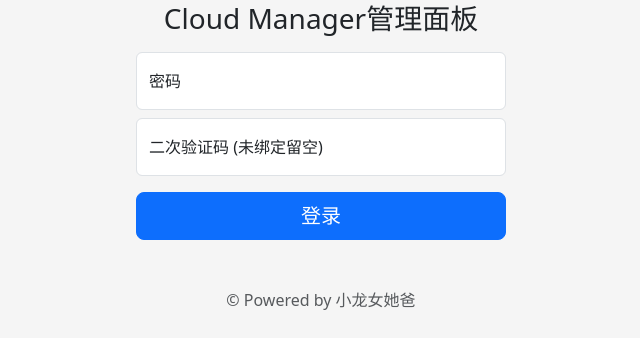
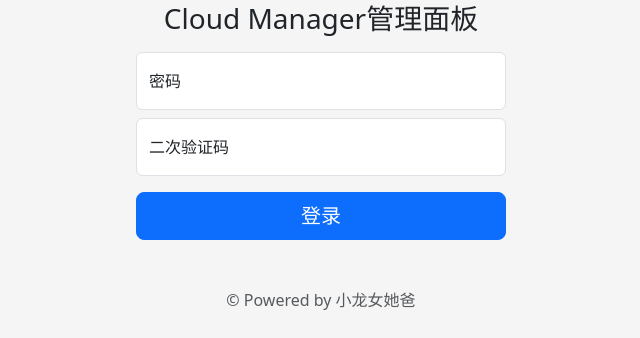
Before and after one commit to SIJULY/cloud_manager, a Flask app: page /login in a window 1280 px wide. Shown: the part 235-573 px from the top of the page, without its empty margins (319-959 px from the left). Run offline with Flask 3, Linux system fonts and the light colour scheme.

Commit message:
Update login.html

```diff
--- a/templates/login.html
+++ b/templates/login.html
@@ -23,7 +23,7 @@
 
             <div class="form-floating">
                 <input type="text" class="form-control" id="mfaCode" name="mfa_code" placeholder="MFA Code" autocomplete="off">
-                <label for="mfaCode">二次验证码 (未绑定留空)</label>
+                <label for="mfaCode">二次验证码</label>
             </div>
 
             {% if error %}
```
